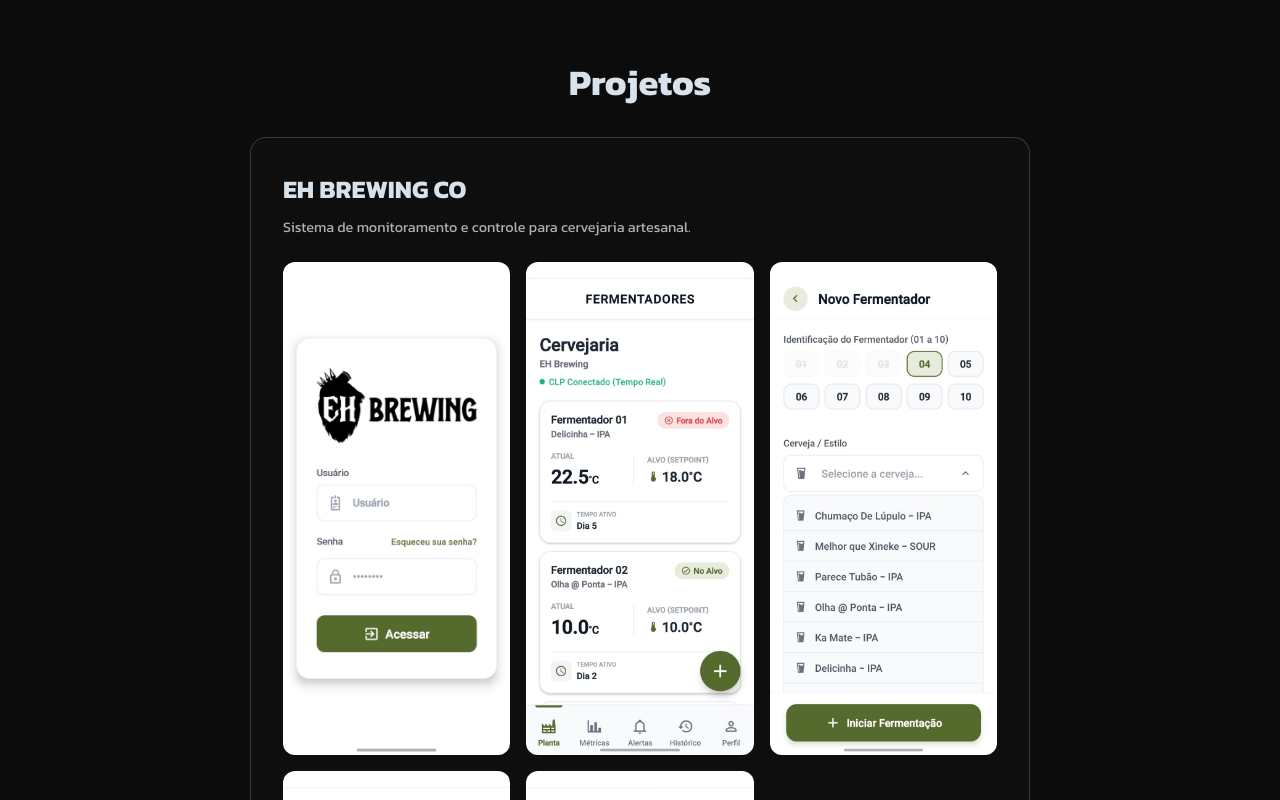
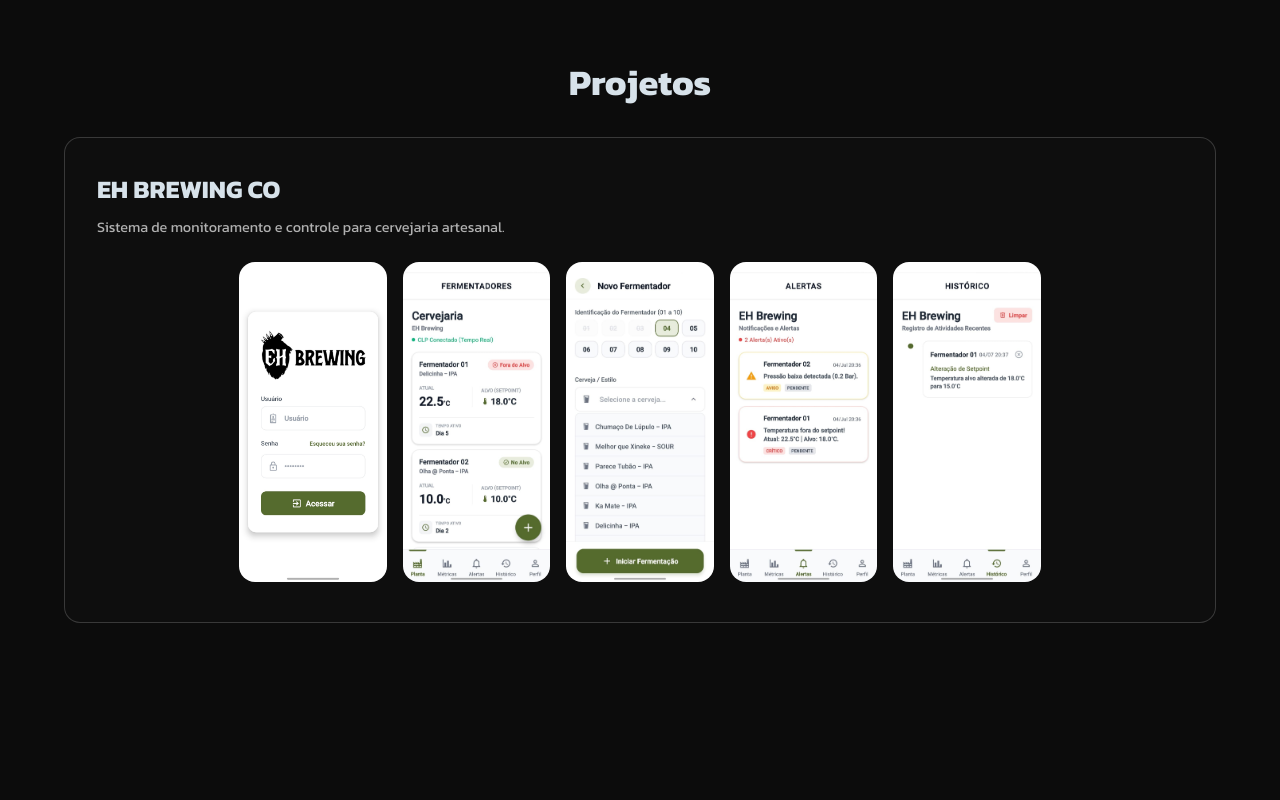
Before and after one commit to rogeriocaetanojr/portfolio-rogerio, a React (Vite) app: page / in a window 1280 px wide. Shown: the part 1700-2500 px from the top of the page. Built offline with nearby package versions, Linux system fonts and the light colour scheme.

Commit message:
style: reduz tamanho das imagens

```diff
--- a/src/components/ProjectCard.jsx
+++ b/src/components/ProjectCard.jsx
@@ -1,22 +1,21 @@
 export function ProjectCard({ nome, descricao, imagens }) {
   return (
-    <div style={{ backgroundColor: '#0E0E0E', border: '1px solid rgba(255, 255, 255, 0.18)', borderRadius: '16px', padding: '32px', maxWidth: '780px', width: '100%', margin: '0 auto' }}>
+    <div style={{ backgroundColor: '#0E0E0E', border: '1px solid rgba(255, 255, 255, 0.18)', borderRadius: '16px', padding: '32px', maxWidth: '1200px', width: '100%', margin: '0 auto' }}>
       <h3 style={{ fontWeight: 'bold', fontSize: '1.75rem' }}>{nome}</h3>
       <p style={{ fontSize: '1rem', color: '#B0B0B0', marginTop: '8px' }}>
         {descricao}
       </p>
-      <div style={{ marginTop: '24px', display: 'grid', gridTemplateColumns: 'repeat(auto-fit, minmax(200px, 1fr))', gap: '16px' }}>
+      <div style={{ marginTop: '24px', display: 'flex', flexWrap: 'nowrap', justifyContent: 'center', gap: '16px', overflowX: 'auto', paddingBottom: '8px' }}>
         {imagens && imagens.map((img, index) => (
           <img
             key={index}
             src={img}
             alt={`${nome} screenshot ${index + 1}`}
             style={{
-              width: '100%',
-              height: '100%',
-              minHeight: '200px',
-              objectFit: 'cover',
-              borderRadius: '12px'
+              width: 'auto',
+              height: '320px',
+              borderRadius: '16px',
+              flexShrink: 0
             }}
           />
         ))}
```
